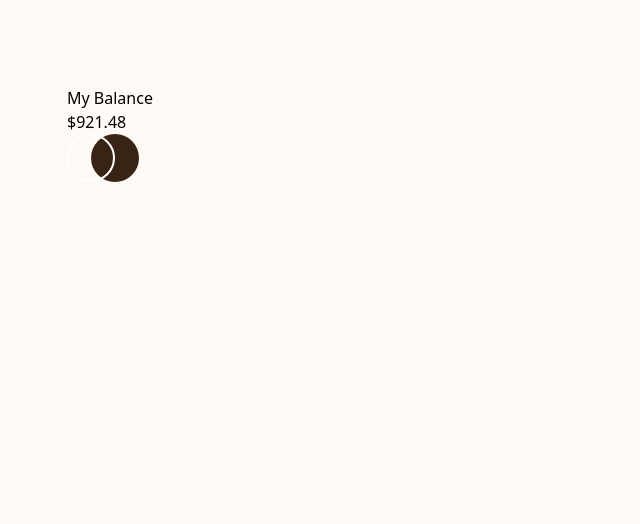
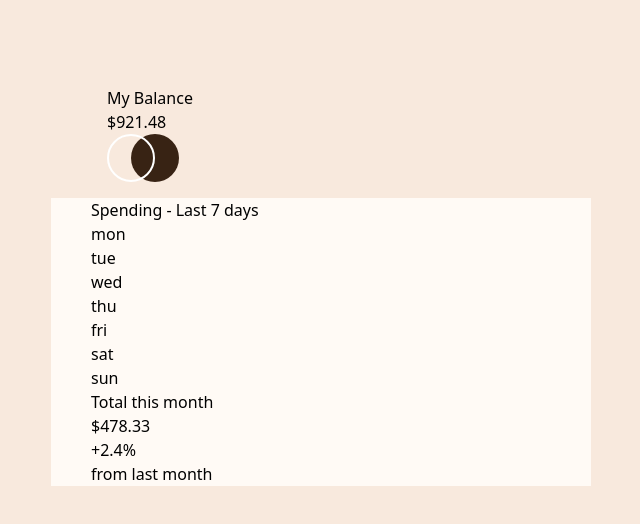
Before and after one commit to ronnypdev/Expenses-Chart-Component, a React (Vite) app: page / in a window 1280 px wide. Shown: the top 524 px of the page, without its empty margins (319-959 px from the left). Built offline with nearby package versions, Linux system fonts and the light colour scheme.

Commit message:
implemented HTML structured

```diff
--- a/index.html
+++ b/index.html
@@ -7,7 +7,7 @@
     <title>Expenses Chart Component</title>
   </head>
   <body class="h-screen">
-    <div class="h-full bg-paleOrange" id="root"></div>
+    <div class="h-full bg-cream" id="root"></div>
     <script type="module" src="/src/main.tsx"></script>
   </body>
 </html>
--- a/src/components/Chart.tsx
+++ b/src/components/Chart.tsx
@@ -4,10 +4,10 @@ export default function Chart() {
   return (
     <>
       <div className="w-[540px] h-[660px] max-w-full">
-        <header className="p-4">
+        <header className="p-4 chart-container">
           <div>
             <p>My Balance</p>
-            <h5>$921.48</h5>
+            <h4>$921.48</h4>
           </div>
           <img
             src={chartLogo}
@@ -15,6 +15,55 @@ export default function Chart() {
             height={48}
           />
         </header>
+        <div className="bg-paleOrange">
+          <div className="chart-container">
+            <h4>Spending - Last 7 days</h4>
+
+            <div className="chart">
+              <div>
+                <div></div>
+                <p>mon</p>
+              </div>
+              <div>
+                <div></div>
+                <p>tue</p>
+              </div>
+              <div>
+                <div></div>
+                <p>wed</p>
+              </div>
+              <div>
+                <div></div>
+                <p>thu</p>
+              </div>
+              <div>
+                <div></div>
+                <p>fri</p>
+              </div>
+              <div>
+                <div></div>
+                <p>sat</p>
+              </div>
+              <div>
+                <div></div>
+                <p>sun</p>
+              </div>
+            </div>{/*End chart inner container*/}
+
+            <div>
+              <div>
+                <p>Total this month</p>
+                <h2>$478.33</h2>
+              </div>
+              <div>
+                <p>+2.4%</p>
+                <h2>from last month</h2>
+              </div>
+            </div>
+
+          </div> {/*End chart container*/}
+
+        </div>
       </div>
     </>
   )
--- a/src/index.css
+++ b/src/index.css
@@ -29,4 +29,10 @@
     max-width: 1440px;
     margin: 0 auto;
   }
+
+  .chart-container {
+    width: 460px;
+    max-width: 100%;
+    margin: 0 auto;
+  }
 }
```
